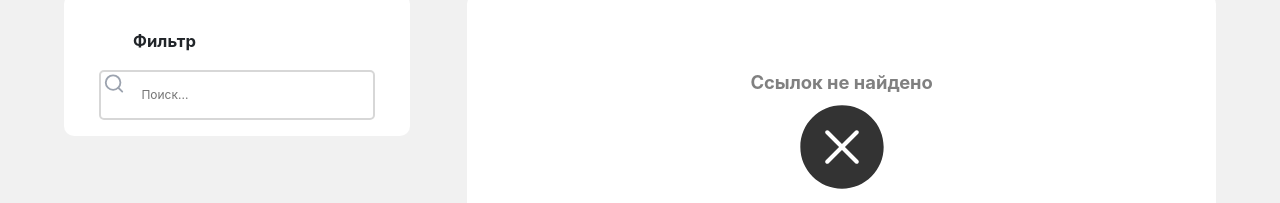
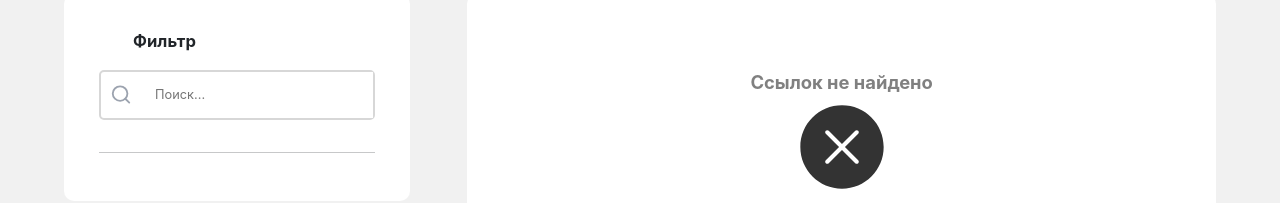
Before and after one commit to BlessedChiIdz/NilProj, a React (Create React App) app: page / in a window 1280 px wide. Shown: the part 257-460 px from the top of the page. Built offline with nearby package versions, Linux system fonts and the light colour scheme; the HTML template or start-up script is replaced by a standard one.

Commit message:
after flex + hr

```diff
--- a/src/Components/modal/Filter.tsx
+++ b/src/Components/modal/Filter.tsx
@@ -8,19 +8,22 @@ const Filter = () => {
                 Фильтр
             </div>
             <div className="searchBlock">
-                <div className="LupaContainer">
                     <img
                         src="/Lupa.svg"
                         alt="triangle with all three sides equal"
                         className="svgLupa"
                          />
-                </div>
+
                 <input
                     className="SearchStyle"
                     key="search-bar"
                     placeholder={"Поиск..."}
                 />
             </div>
+            <hr className="hrForFilter"/>
+            <div>
+
+            </div>
         </div>
     );
 };
--- a/src/styles/Filer.css
+++ b/src/styles/Filer.css
@@ -3,6 +3,7 @@
     height: 20%;
     position: relative;
 }
+
 .name{
     padding-top: 10%;
     font-size: 1.3vw;
@@ -17,25 +18,24 @@
     width: 85%;
     display: inline-block;
     vertical-align: middle;
+    font-size: 1vw;
 }
 .svgLupa{
-    margin: 0;
+    margin: auto;
     height: 50%;
-    vertical-align: middle;
 }
 
 .searchBlock{
-    margin: auto;
     text-align: center;
-    margin-top: 2vh;
     height: 50px;
     font-size: 1.5vh;
     width: 80%;
-    margin-bottom: 2vh;
+    margin: 2vh auto 4vh;
     border: solid 2px #d7d7d7;
     border-radius: 5px;
     position: relative;
     display: flex;
+
  }
 .LupaContainer{
     padding: 0;
@@ -43,3 +43,7 @@
     width: 10%;
     display: inline-block;
 }
+.hrForFilter{
+    width: 80%;
+    margin: auto auto 6vh;
+}
```
